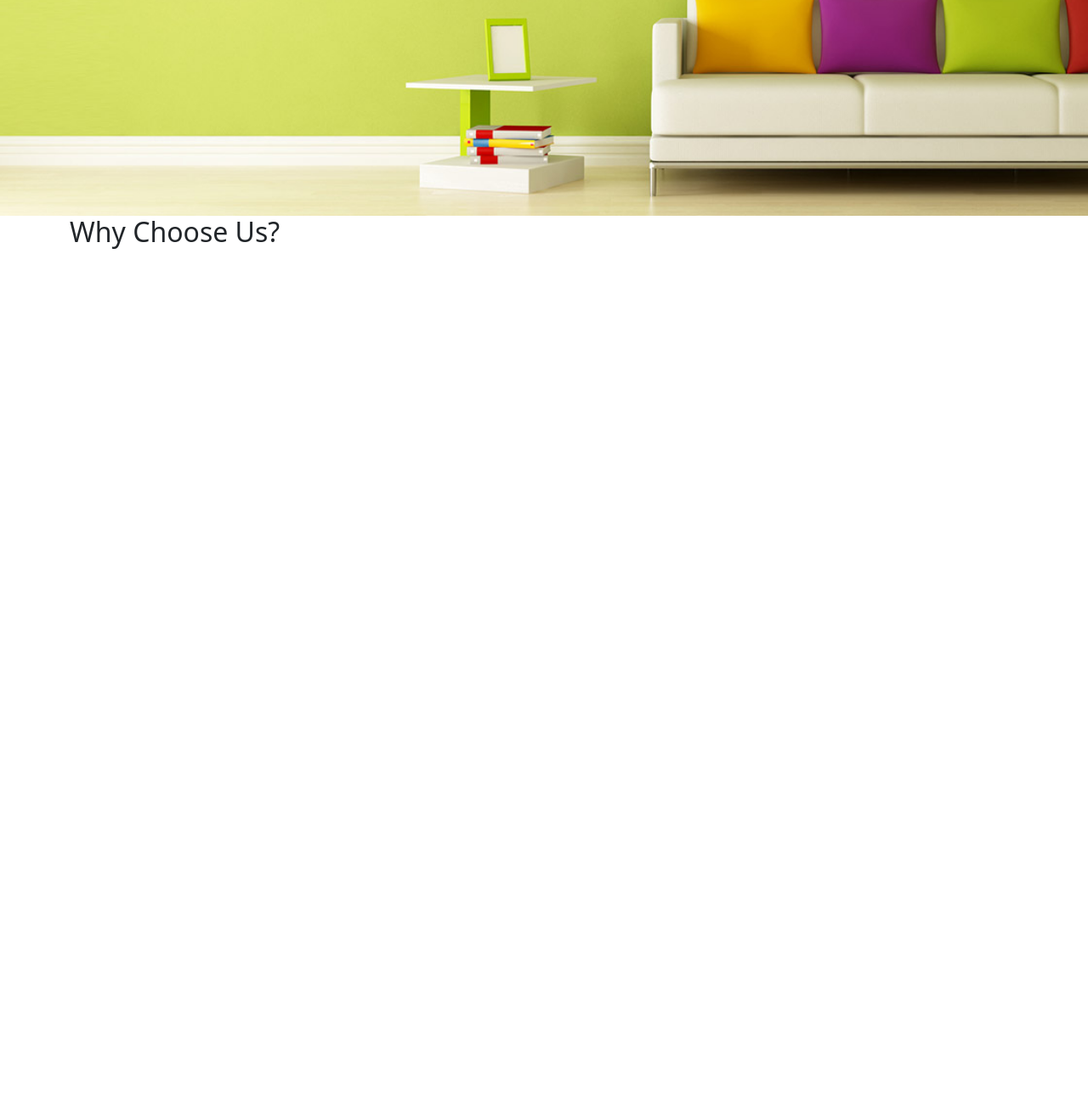
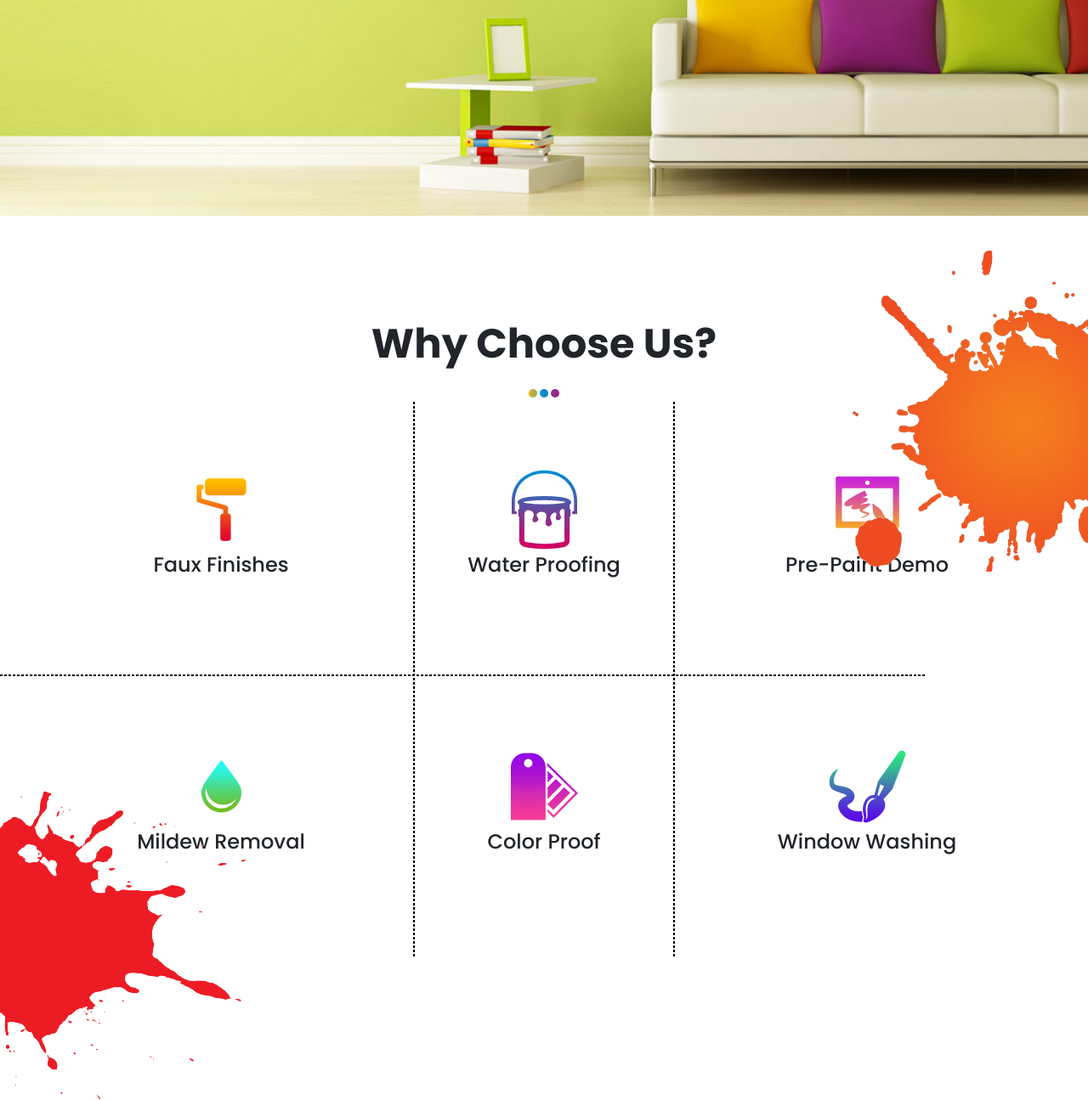
Before and after one commit to parth-vashisth/deco-master, a plain HTML site: page index.html in a window 1280 px wide. Shown: the part 546-1841 px from the top of the page at 85% size. Before the commit the page ends 846 px from the top, so only its background shows below. Drawn offline with nearby package versions, Linux system fonts and the light colour scheme.

Commit message:
section2 complete

```diff
--- a/assets/css/style.css
+++ b/assets/css/style.css
@@ -37,6 +37,7 @@
 .menu {
     position: fixed;
     background: var(--color-green);
+    z-index: 10;
 }
 
 .navlink {
@@ -92,4 +93,63 @@
     -webkit-background-clip: text;
     margin-top: 24px;
 }
+
 /* section-2 */
+.heading {
+    font-family: "Poppins", sans-serif;
+    font-size: var(--fs-6xl);
+    font-weight: 700;
+    line-height: 72px;
+    text-align: center;
+}
+
+.pt-115 {
+    padding-top: 115px;
+}
+
+.faux {
+    font-family: "Poppins", sans-serif;
+    font-size: var(--fs-lg);
+    font-weight: 500;
+    line-height: 36px;
+    text-align: left;
+}
+
+.mt-24 {
+    margin-top: 180px;
+}
+
+.mt-80 {
+    margin-top: 80px;
+}
+
+.postn1 {
+    right: 0%;
+    top: 5%;
+}
+
+.postn2 {
+    bottom: -35%;
+}
+
+.line1 {
+    height: 653px;
+    position: absolute;
+    border: 1px dashed black;
+    left: 38%;
+}
+
+.line2 {
+    height: 653px;
+    position: absolute;
+    border: 1px dashed black;
+    right: 38%;
+}
+
+.line3 {
+    width: 1308px;
+    position: absolute;
+    border: 1px dashed black;
+    right: 15%;
+    top: 70%;
+}
--- a/index.html
+++ b/index.html
@@ -45,14 +45,81 @@
         </section>
     </header>
     <!-- section-2 -->
-<section>
-    <div class="container">
-        <h2>Why Choose Us?</h2>
-        <div class="row">
-            <div class="col-4"> </div>
+    <section class="pt-115 position-relative">
+        <img src="./assets/images/sideimg1.png" alt="img" class="position-absolute postn1">
+        <img src="./assets/images/sideimg2.png" alt="img" class="position-absolute postn2">
+        <div class="container">
+            <div class="d-flex flex-column align-items-center justify-content-center">
+                <h2 class="heading">Why Choose Us?</h2>
+                <span>
+                    <svg width="36" height="10" viewBox="0 0 36 10" fill="none" xmlns="http://www.w3.org/2000/svg">
+                        <circle cx="5" cy="5" r="5" fill="url(#paint0_linear_34717_10124)" />
+                        <circle cx="18" cy="5" r="5" fill="url(#paint1_linear_34717_10124)" />
+                        <circle cx="31" cy="5" r="5" fill="url(#paint2_linear_34717_10124)" />
+                        <defs>
+                            <linearGradient id="paint0_linear_34717_10124" x1="0" y1="5" x2="8.5" y2="5"
+                                gradientUnits="userSpaceOnUse">
+                                <stop stop-color="#F9AF0A" />
+                                <stop offset="1" stop-color="#92AA61" />
+                            </linearGradient>
+                            <linearGradient id="paint1_linear_34717_10124" x1="13" y1="5" x2="22" y2="5"
+                                gradientUnits="userSpaceOnUse">
+                                <stop stop-color="#1798BC" />
+                                <stop offset="1" stop-color="#0185D3" />
+                            </linearGradient>
+                            <linearGradient id="paint2_linear_34717_10124" x1="26" y1="5" x2="36" y2="5"
+                                gradientUnits="userSpaceOnUse">
+                                <stop stop-color="#7142A2" />
+                                <stop offset="1" stop-color="#B31376" />
+                            </linearGradient>
+                        </defs>
+                    </svg>
+
+                </span>
+            </div>
+            <div class="line1"></div>
+            <div class="line2"></div>
+            <div class="line3"></div>
+            <div class="row">
+                <div class="col-4">
+                    <div class="d-flex flex-column align-items-center justify-content-center mt-80">
+                        <img src="./assets/images/roller.png" alt="roller">
+                        <p class="faux">Faux Finishes</p>
+                    </div>
+                </div>
+                <div class="col-4">
+                    <div class="d-flex flex-column align-items-center justify-content-center mt-80">
+                        <img src="./assets/images/bucket.png" alt="roller">
+                        <p class="faux">Water Proofing</p>
+                    </div>
+                </div>
+                <div class="col-4">
+                    <div class="d-flex flex-column align-items-center justify-content-center mt-80">
+                        <img src="./assets/images/pen.png" alt="roller">
+                        <p class="faux">Pre-Paint Demo</p>
+                    </div>
+                </div>
+                <div class="col-4">
+                    <div class="d-flex flex-column align-items-center justify-content-center mt-24">
+                        <img src="./assets/images/drop.png" alt="roller">
+                        <p class="faux">Mildew Removal</p>
+                    </div>
+                </div>
+                <div class="col-4">
+                    <div class="d-flex flex-column align-items-center justify-content-center mt-24">
+                        <img src="./assets/images/color-card.png" alt="roller">
+                        <p class="faux">Color Proof</p>
+                    </div>
+                </div>
+                <div class="col-4">
+                    <div class="d-flex flex-column align-items-center justify-content-center mt-24">
+                        <img src="./assets/images/brush.png" alt="roller">
+                        <p class="faux">Window Washing</p>
+                    </div>
+                </div>
+            </div>
         </div>
-    </div>
-</section>
+    </section>
 
 
 
```
Also changed, not shown: assets/images/brush.png (added), assets/images/bucket.png (added), assets/images/color-card.png (added), assets/images/drop.png (added), assets/images/pen.png (added), assets/images/roller.png (added), assets/images/sideimg1.png (added), assets/images/sideimg2.png (added).
